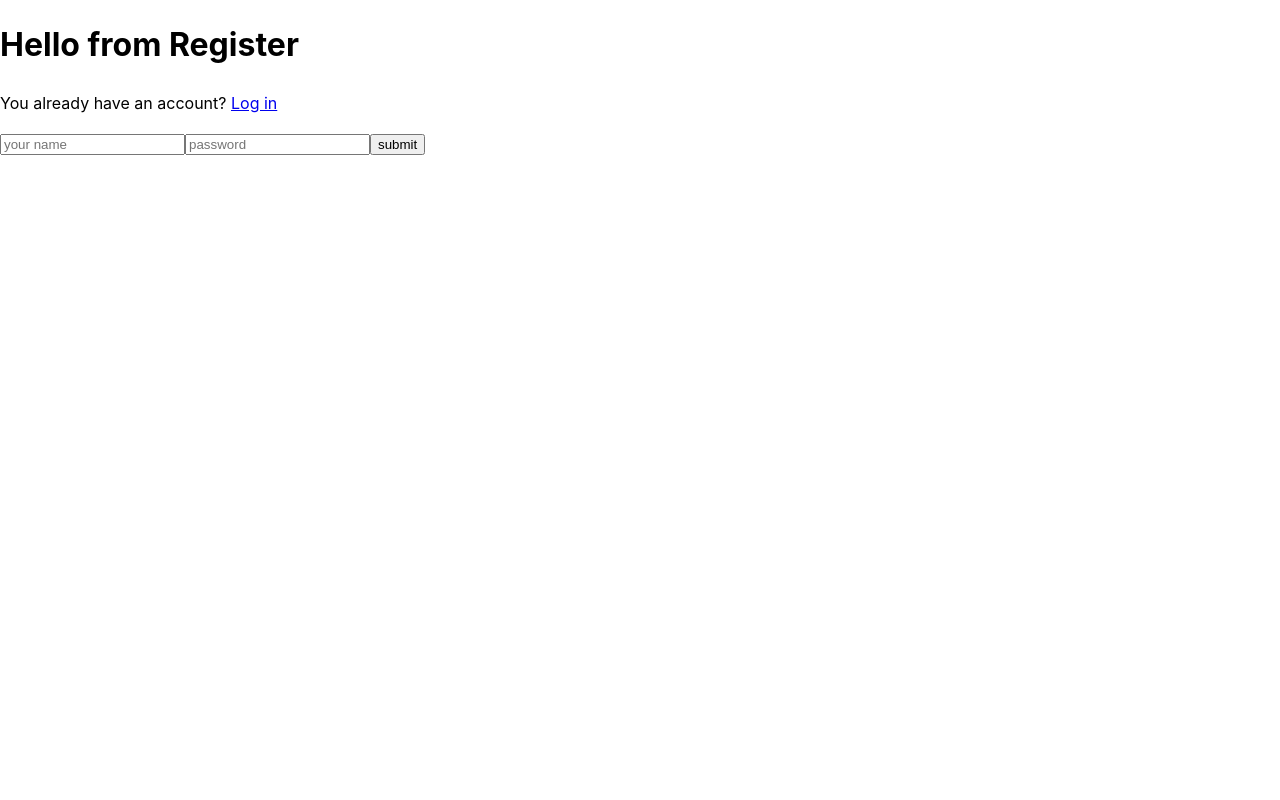
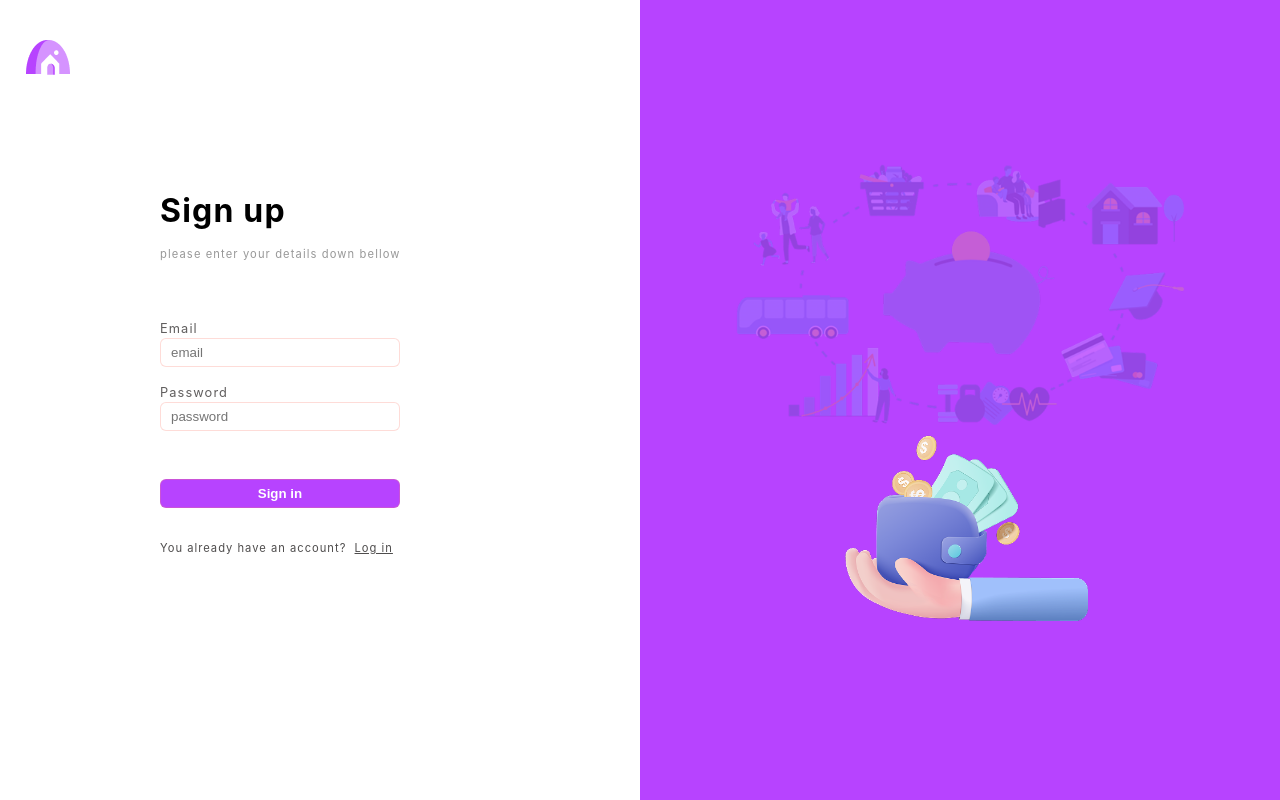
Before and after one commit to Dukoooo/budget-app, a React (Vite) app: page /signup in a window 1280 px wide. Built offline with nearby package versions, Linux system fonts and the light colour scheme; no server answers.

Commit message:
feat: css for login and sign

```diff
--- /dev/null
+++ b/src/components/Button.jsx
@@ -0,0 +1,15 @@
+import styles from "./Button.module.css";
+
+function Button({ children, type = "submit", className = "", onClick }) {
+  return (
+    <button
+      type={type}
+      className={`${className} ${styles.btn}`}
+      onClick={onClick}
+    >
+      {children}
+    </button>
+  );
+}
+
+export default Button;
--- /dev/null
+++ b/src/components/Button.module.css
@@ -0,0 +1,17 @@
+.btn {
+  border: 1px solid rgba(250, 128, 114, 0.276);
+  border-radius: 6px;
+  padding: 6px 10px;
+  width: 15rem;
+  background-color: var(--color-main);
+  color: #fff;
+  font-weight: 900;
+  cursor: pointer;
+  transition: all 0.3s ease-in-out;
+  margin-top: 2rem;
+}
+.btn:active,
+.btn:focus,
+.btn:hover {
+  background-color: var(--color-main-sub);
+}
--- a/src/index.css
+++ b/src/index.css
@@ -15,6 +15,7 @@ body {
 :root {
   --maxWidth: clamp(320px, 100vw, 1480px);
   --color-main: #b743ff;
+  --color-main-sub: #9b23e7b7;
 }
 
 .logo {
@@ -22,3 +23,7 @@ body {
   left: 4%;
   top: 5%;
 }
+
+.error__message {
+  color: #9d00ffb7;
+}
--- a/src/pages/Login.jsx
+++ b/src/pages/Login.jsx
@@ -7,6 +7,7 @@ import styles from "./Login.module.css";
 import logo from "../assets/logo.png";
 import handImg from "../assets/login_hand.png";
 import cirlceImg from "../assets/login_circle.png";
+import Button from "../components/Button";
 
 function Login() {
   // tu si zavolam a destrukturururujem funkcie z useAuth hooku
@@ -26,7 +27,7 @@ function Login() {
         await doSignInWithEmailAndPassword(email, password);
       } catch (error) {
         const message = getFirebaseErrorMessage(error.code);
-        console.log("💥 Problem with signing in:", error);
+        console.log("💥 Problem with loging in:", error);
         setErrorMessage(message);
       } finally {
         setIsSigningIn(false);
@@ -37,37 +38,40 @@ function Login() {
   return (
     <section className={styles.login__section}>
       <div className={styles.login__left}>
-        {errorMessage && (
-          <p className={styles.error__message}>{errorMessage}</p>
-        )}
         {userLoggedIn && <Navigate to={"/dashboard"} replace={true} />}
         <img src={logo} alt="Logo" className="logo" />
         <form className={styles.login__form} onSubmit={onSubmit}>
           <h1 className={styles.login__title}>Welcome</h1>
-          <p className={styles.login__sub_title}>please enter your details</p>
+          <p className={styles.login__sub_title}>
+            please enter your details down bellow
+          </p>
+          <label htmlFor="loginEmail">Email</label>
           <input
+            id="loginEmail"
             type="email"
             placeholder="your name"
             value={email}
             onChange={(e) => setEmail(e.target.value)}
             className={styles.login__input_email}
           />
+          <label htmlFor="loginPassword">Password</label>
           <input
+            id="loginPassword"
             type="password"
             placeholder="password"
             value={password}
             onChange={(e) => setPassword(e.target.value)}
             className={styles.login__input_password}
           />
-
-          <button type="submit">submit</button>
+          {errorMessage && <p className="error__message">{errorMessage}</p>}
+          <Button>Log in</Button>
+          <p className={styles.login__change}>
+            You dont have an account?
+            <Link to={"/signup"} className={styles.login__change_btn}>
+              Sign up now
+            </Link>
+          </p>
         </form>
-        <p className={styles.login__change}>
-          You dont have an account? Register yourselve here
-          <Link to={"/signup"} className={styles.login__change_btn}>
-            Sign up
-          </Link>
-        </p>
       </div>
       <div className={styles.login__right}>
         <div className={styles.login__circle}>
--- a/src/pages/Login.module.css
+++ b/src/pages/Login.module.css
@@ -6,7 +6,7 @@
   max-width: var(--maxWidth);
 }
 .login__left {
-    position: relative;
+  position: relative;
   display: flex;
   justify-content: center;
   align-items: center;
@@ -15,23 +15,73 @@
   height: 100vh;
 }
 .login__right {
+  display: flex;
+  flex-direction: column;
+  justify-content: center;
+  align-items: center;
   width: 50%;
   background-color: var(--color-main);
   height: 100vh;
 }
+.login__circle {
+  width: 70%;
+}
+.login__hand {
+  width: 40%;
+}
+
+img {
+  max-width: 100%;
+  height: auto;
+}
 .login__form {
+  height: 80vh;
+  width: 70%;
+  display: flex;
+  flex-direction: column;
+  justify-content: flex-start;
+  align-items: flex-start;
+  margin: 10rem auto auto 10rem;
 }
 .login__title {
+  font-size: clamp(1.8rem, 2.5vw, 2.5em);
+  letter-spacing: 1.2px;
+  margin-bottom: 0;
 }
 .login__sub_title {
+  font-size: clamp(0.7rem, 0.8vw, 1.2em);
+  letter-spacing: 1.1px;
+  color: #989898;
+  margin-bottom: 5em;
 }
-.login__input_email {
+.login__input_email,
+.login__input_password {
+  width: 15rem;
+  margin-bottom: 1rem;
+  border: 1px solid rgba(250, 128, 114, 0.276);
+  border-radius: 6px;
+  padding: 6px 10px;
+  transition: box-shadow 0.3s ease, border-color 0.3s ease;
 }
 
-.login__input_password {
+input:focus {
+  border-color: salmon;
+  box-shadow: 0 0 0 3px rgba(250, 128, 114, 0.2);
+  outline: none;
 }
 
+label {
+  font-size: clamp(0.8rem, 1vw, 1.4em);
+  letter-spacing: 1.1px;
+  color: #605e5e;
+}
 .login__change {
+  font-size: clamp(0.7rem, 0.8vw, 1.2em);
+  letter-spacing: 1px;
+  color: #4f4d4d;
+  margin-top: 2rem;
 }
 .login__change_btn {
+  padding: 4px;
+  color: inherit;
 }
--- a/src/pages/SignUp.jsx
+++ b/src/pages/SignUp.jsx
@@ -1,9 +1,13 @@
 import styles from "./SignUp.module.css";
-import React, { useState } from "react";
+import React, { useState, usee } from "react";
 import { Link, Navigate, useNavigate } from "react-router-dom";
 import { useAuth } from "../contexts/authContext/AuthContext";
 import { doCreateUserWithEmailAndPassword } from "../firebase/auth";
 import { getFirebaseErrorMessage } from "../firebase/firebaseErrorMessage";
+import logo from "../assets/logo.png";
+import handImg from "../assets/login_hand.png";
+import cirlceImg from "../assets/login_circle.png";
+import Button from "../components/Button";
 
 function SignUp() {
   const { userLoggedIn } = useAuth();
@@ -27,46 +31,68 @@ function SignUp() {
         await doCreateUserWithEmailAndPassword(email, password);
       } catch (error) {
         const message = getFirebaseErrorMessage(error.code);
+        console.log("💥 Problem with signing in:", error);
         setErrorMessage(message);
-        console.log(error);
       }
   }
 
   return (
-    <>
-      {errorMessage && <p>{errorMessage}</p>}
+    <section className={styles.sign__section}>
+      <div className={styles.sign__left}>
         {userLoggedIn && <Navigate to={"/Dashboard"} replace={true} />}
-      <form className={styles.container} onSubmit={onSubmit}>
-        <h1 className={styles.title}>Hello from Register</h1>
-        <p>
-          You already have an account? <Link to="/login">Log in</Link>{" "}
+        <img src={logo} alt="Logo" className="logo" />
+        <form className={styles.sign__form} onSubmit={onSubmit}>
+          <h1 className={styles.sign__title}>Sign up</h1>
+          <p className={styles.sign__sub_title}>
+            please enter your details down bellow
           </p>
+          <label htmlFor="signEmail">Email</label>
           <input
+            className={styles.sign__input_email}
+            id="signEmail"
             type="email"
-          placeholder="your name"
+            placeholder="email"
             value={email}
             onChange={(e) => setEmail(e.target.value)}
           />
+          <label htmlFor="signPassword">Password</label>
           <input
+            className={styles.sign__input_password}
+            id="signPassword"
             type="password"
-          name=""
-          id=""
             placeholder="password"
             value={password}
             onChange={(e) => setPassword(e.target.value)}
           />
           {password && (
             <input
+              className={styles.sign__input_password}
               type="password"
               placeholder="confirm password"
               value={confirmPassword}
               onChange={(e) => setConfirmPassword(e.target.value)}
             />
           )}
-
-        <button type="submit">submit</button>
+          {errorMessage && <p className="error__message">{errorMessage}</p>}
+          <Button type="submit">Sign in</Button>
+          <p className={styles.sign__change}>
+            You already have an account?{" "}
+            <Link to="/login" className={styles.sign__change_btn}>
+              Log in
+            </Link>{" "}
+          </p>
         </form>
-    </>
+      </div>
+      <div className={styles.sign__right}>
+        <div className={styles.sign__circle}>
+          <img src={cirlceImg} alt="circle" />
+        </div>
+        <div className={styles.sign__hand}>
+          {" "}
+          <img src={handImg} alt="hand " />
+        </div>
+      </div>
+    </section>
   );
 }
 
--- a/src/pages/SignUp.module.css
+++ b/src/pages/SignUp.module.css
@@ -0,0 +1,87 @@
+.sign__section {
+  margin: 0 auto;
+  display: flex;
+  justify-content: space-between;
+  align-items: center;
+  max-width: var(--maxWidth);
+}
+.sign__left {
+  position: relative;
+  display: flex;
+  justify-content: center;
+  align-items: center;
+  flex-direction: column;
+  width: 50%;
+  height: 100vh;
+}
+.sign__right {
+  display: flex;
+  flex-direction: column;
+  justify-content: center;
+  align-items: center;
+  width: 50%;
+  background-color: var(--color-main);
+  height: 100vh;
+}
+.sign__circle {
+  width: 70%;
+}
+.sign__hand {
+  width: 40%;
+}
+
+img {
+  max-width: 100%;
+  height: auto;
+}
+.sign__form {
+  height: 80vh;
+  width: 70%;
+  display: flex;
+  flex-direction: column;
+  justify-content: flex-start;
+  align-items: flex-start;
+  margin: 10rem auto auto 10rem;
+}
+.sign__title {
+  font-size: clamp(1.8rem, 2.5vw, 2.5em);
+  letter-spacing: 1.2px;
+  margin-bottom: 0;
+}
+.sign__sub_title {
+  font-size: clamp(0.7rem, 0.8vw, 1.2em);
+  letter-spacing: 1.1px;
+  color: #989898;
+  margin-bottom: 5em;
+}
+.sign__input_email,
+.sign__input_password {
+  width: 15rem;
+  margin-bottom: 1rem;
+  border: 1px solid rgba(250, 128, 114, 0.276);
+  border-radius: 6px;
+  padding: 6px 10px;
+  transition: box-shadow 0.3s ease, border-color 0.3s ease;
+}
+
+input:focus {
+  border-color: salmon;
+  box-shadow: 0 0 0 3px rgba(250, 128, 114, 0.2);
+  outline: none;
+}
+
+label {
+  font-size: clamp(0.8rem, 1vw, 1.4em);
+  letter-spacing: 1.1px;
+  color: #605e5e;
+}
+.sign__change {
+  font-size: clamp(0.7rem, 0.8vw, 1.2em);
+  letter-spacing: 1px;
+  color: #4f4d4d;
+  margin-top: 2rem;
+}
+.sign__change_btn {
+  padding: 4px;
+  color: inherit;
+}
```
Lines whose indentation alone changed are shown as unchanged.
